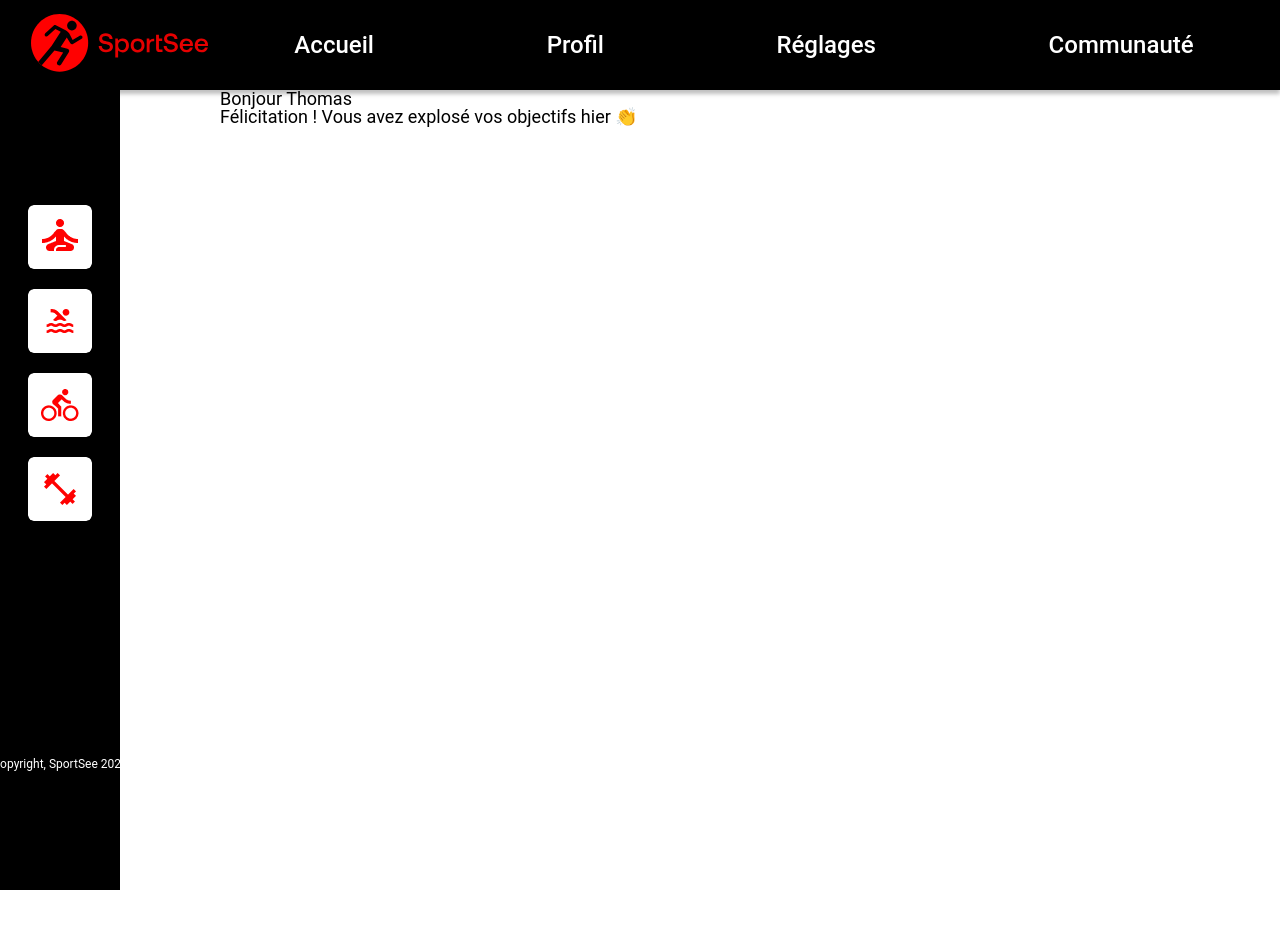
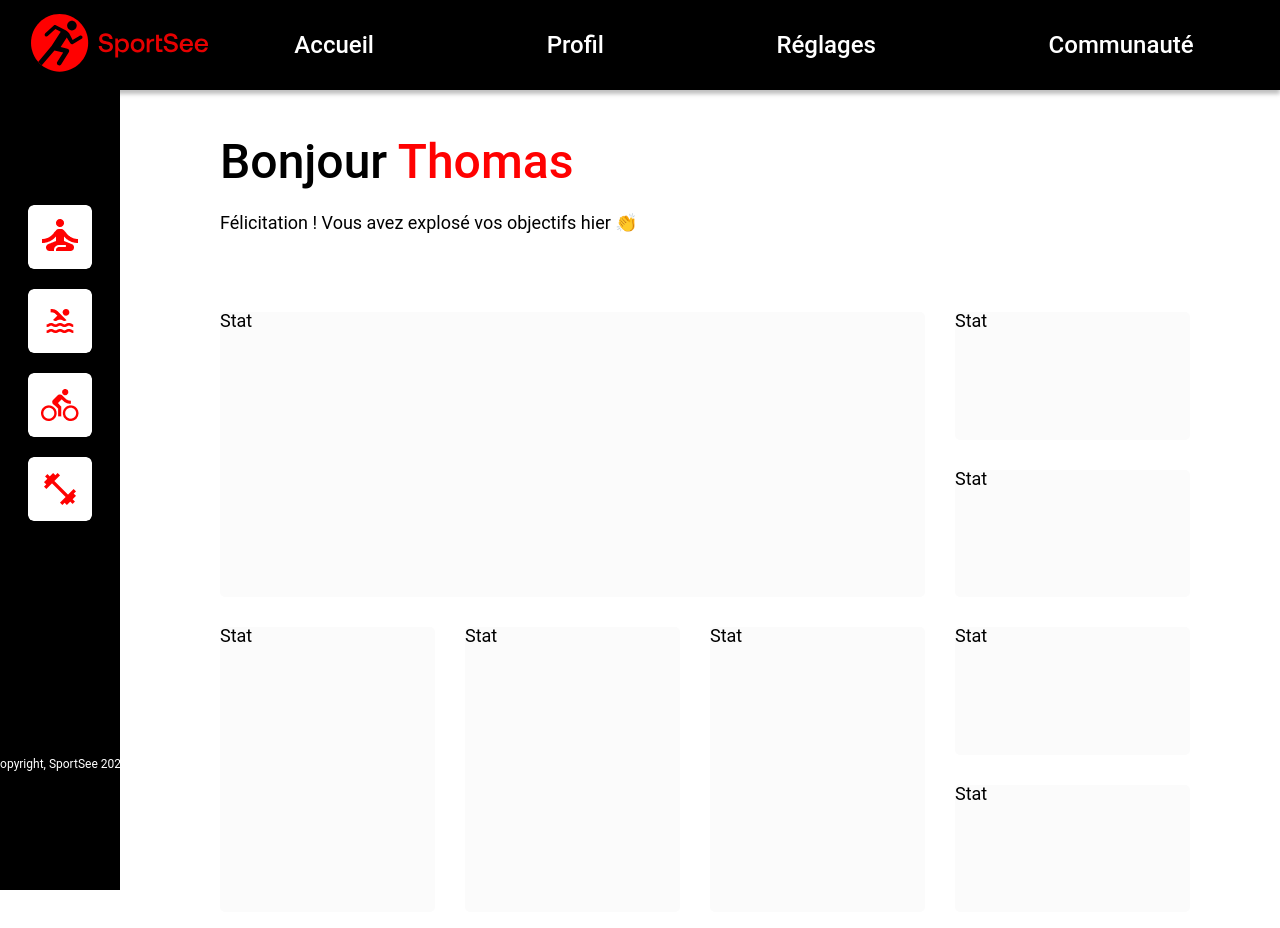
Before and after one commit to JKML5/SportSee, a React (Create React App) app: page / in a window 1280 px wide. Shown: the top 928 px of the page. Before the commit the page ends 800 px from the top, so only its background shows below. Built offline with nearby package versions, Linux system fonts and the light colour scheme.

Commit message:
Home skeleton

```diff
--- /dev/null
+++ b/src/css/Home.css
@@ -0,0 +1,39 @@
+.title {
+  font-size: 48px;
+  font-weight: 500;
+  line-height: 24px;
+  margin-bottom: 40px;
+}
+
+.title strong {
+  color: #FF0101;
+}
+
+.dashboard {
+  display: grid;
+  grid-template-columns: 3fr 1fr;
+  grid-gap: 30px;
+  margin-top: 80px;
+  height: 600px;
+}
+
+.dashboard .charts {
+  display: grid;
+  grid-template-columns: repeat(3, 1fr);
+  grid-gap: 30px;
+}
+
+.dashboard .charts :first-child {
+  grid-column: 1 / -1;
+}
+
+.dashboard .stats {
+  display: grid;
+  grid-template-rows: repeat(4, 1fr);
+  grid-gap: 30px;
+}
+
+.dashboard .card {
+  background-color: #FBFBFB;
+  border-radius: 5px;
+}
--- a/src/css/index.css
+++ b/src/css/index.css
@@ -62,5 +62,5 @@ body {
   width: 100%;
   max-width: 1440px;
   margin: 0 auto;
-  padding-left: 220px;
+  padding: 60px 90px 90px 220px;
 }
--- a/src/pages/Home.jsx
+++ b/src/pages/Home.jsx
@@ -1,10 +1,26 @@
+import '../css/Home.css'
+
 function Home() {
   return (
     <>
-      <h1>
+      <h1 className="title">
         Bonjour <strong>Thomas</strong>
       </h1>
       <p>Félicitation ! Vous avez explosé vos objectifs hier 👏</p>
+      <div className="dashboard">
+        <div className="charts">
+          <div className="card">Stat</div>
+          <div className="card">Stat</div>
+          <div className="card">Stat</div>
+          <div className="card">Stat</div>
+        </div>
+        <div className="stats">
+          <div className="card">Stat</div>
+          <div className="card">Stat</div>
+          <div className="card">Stat</div>
+          <div className="card">Stat</div>
+        </div>
+      </div>
     </>
   )
 }
```
